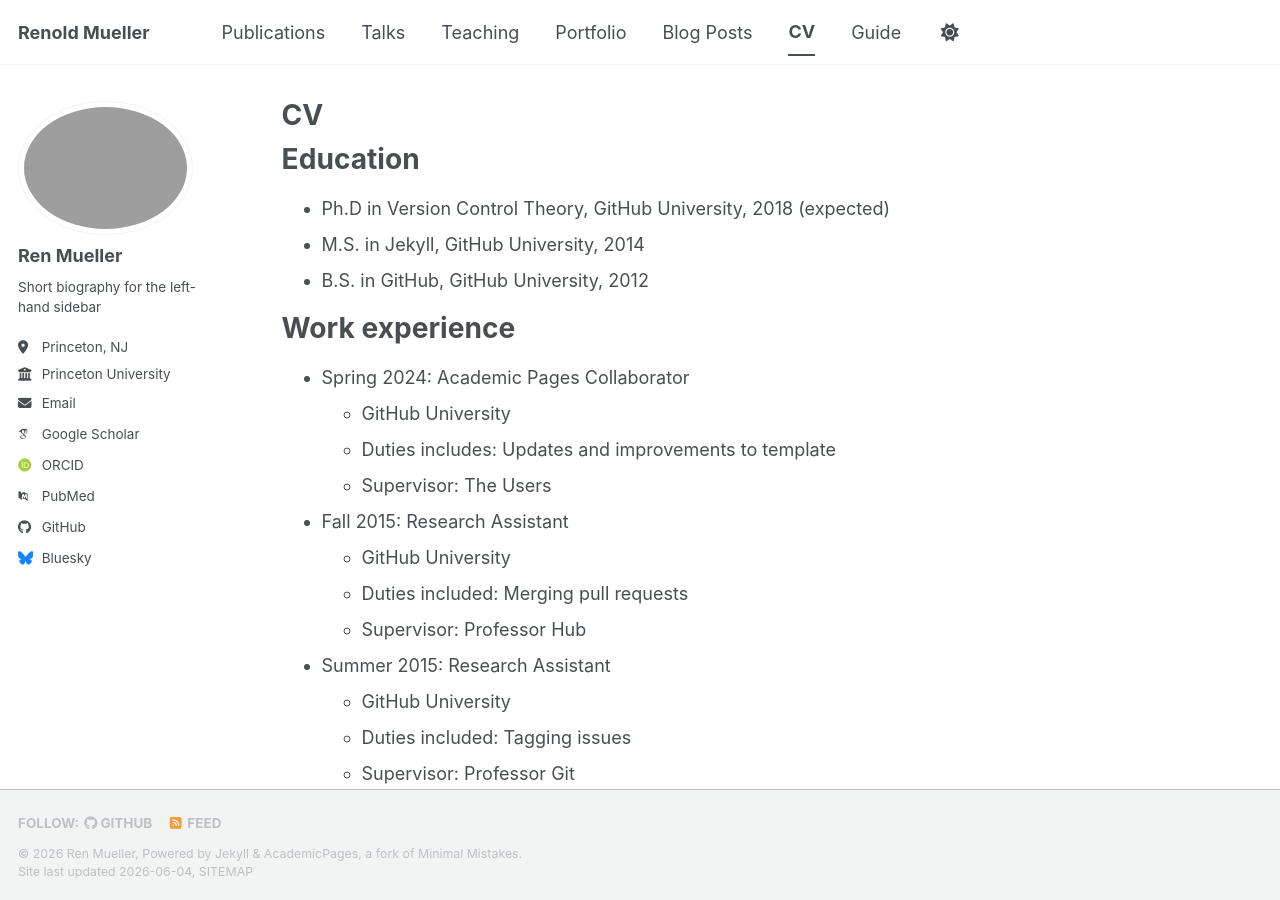
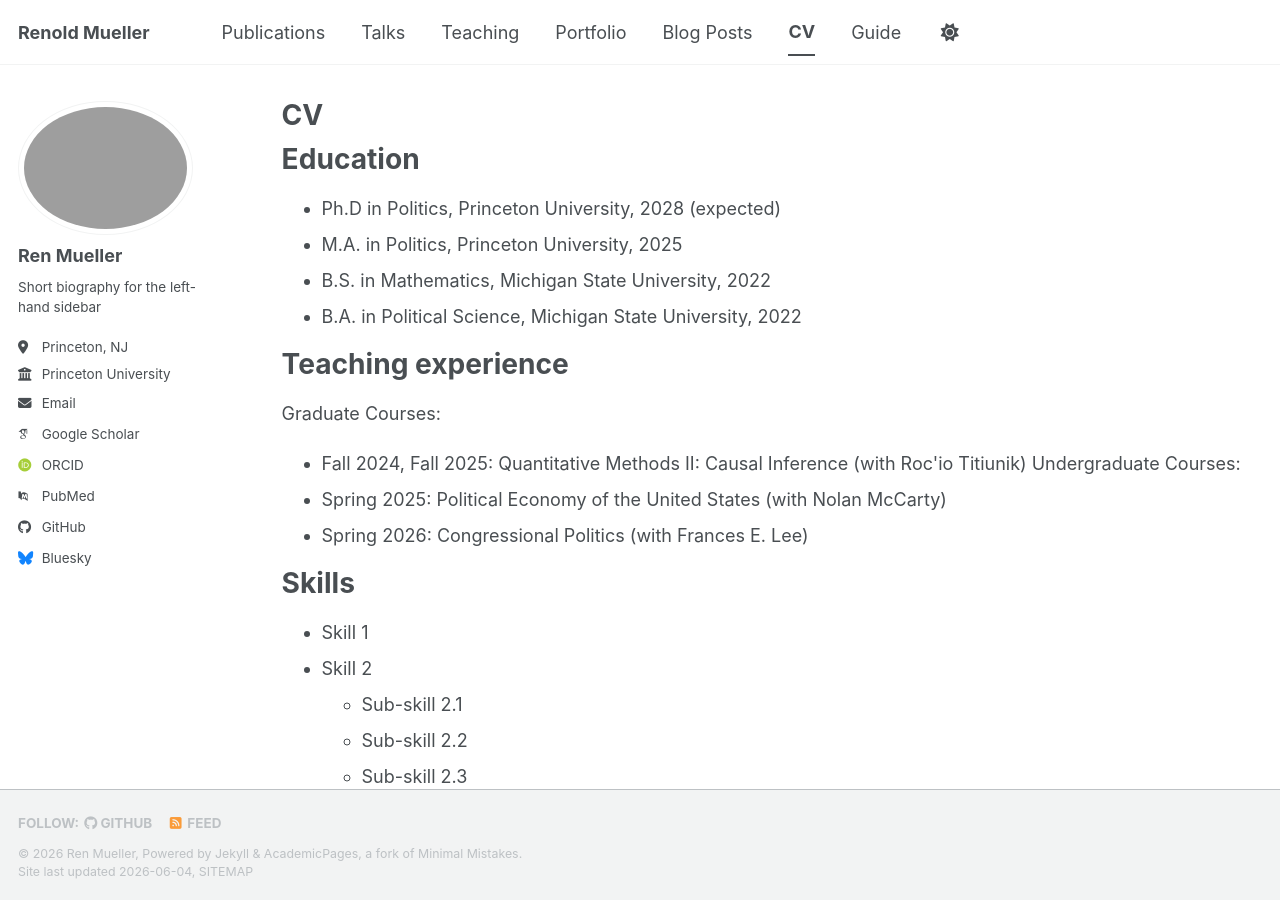
Before and after one commit to muellerren/renmueller-website, a Jekyll site: the page built from _pages/cv.md, in a window 1280 px wide and 900 px high. Built offline with Jekyll 4.4.1, drawn with Linux system fonts in a browser that asks for light colours; some web fonts are replaced; a script bundle is joined from its source files by our own code; library files that are not in the unit come from our copies.

Commit message:
attempts at changes via VSCode

```diff
--- a/_pages/cv.md
+++ b/_pages/cv.md
@@ -11,26 +11,18 @@ redirect_from:
 
 Education
 ======
-* Ph.D in Version Control Theory, GitHub University, 2018 (expected)
-* M.S. in Jekyll, GitHub University, 2014
-* B.S. in GitHub, GitHub University, 2012
+* Ph.D in Politics, Princeton University, 2028 (expected)
+* M.A. in Politics, Princeton University, 2025
+* B.S. in Mathematics, Michigan State University, 2022
+* B.A. in Political Science, Michigan State University, 2022
 
-Work experience
+Teaching experience
 ======
-* Spring 2024: Academic Pages Collaborator
-  * GitHub University
-  * Duties includes: Updates and improvements to template
-  * Supervisor: The Users
-
-* Fall 2015: Research Assistant
-  * GitHub University
-  * Duties included: Merging pull requests
-  * Supervisor: Professor Hub
-
-* Summer 2015: Research Assistant
-  * GitHub University
-  * Duties included: Tagging issues
-  * Supervisor: Professor Git
+Graduate Courses:
+* Fall 2024, Fall 2025:  Quantitative Methods II: Causal Inference (with Roc\'io Titiunik)
+Undergraduate Courses:
+* Spring 2025: Political Economy of the United States (with Nolan McCarty)
+* Spring 2026: Congressional Politics (with Frances E. Lee)
 
 Skills
 ======
```
